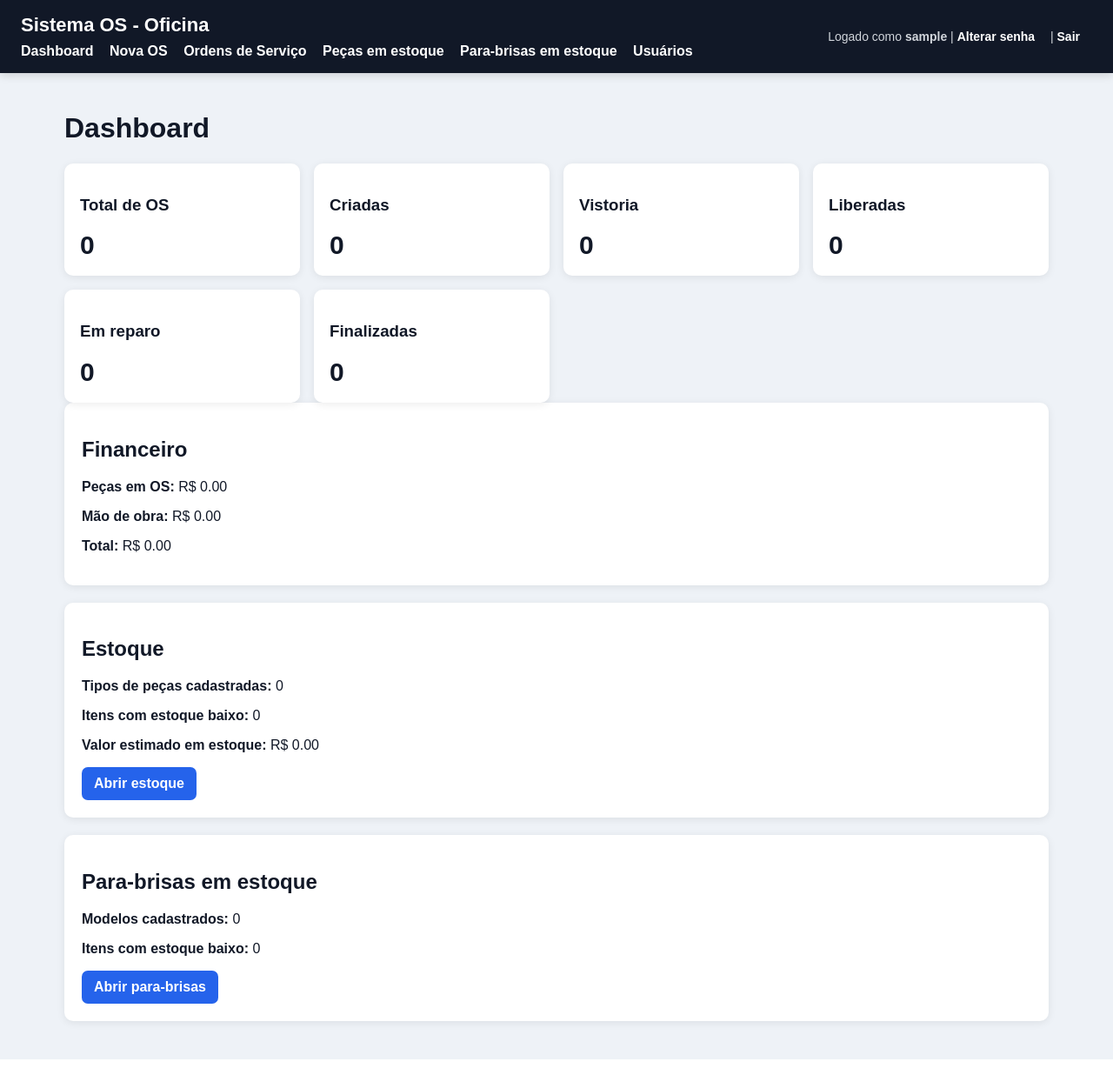
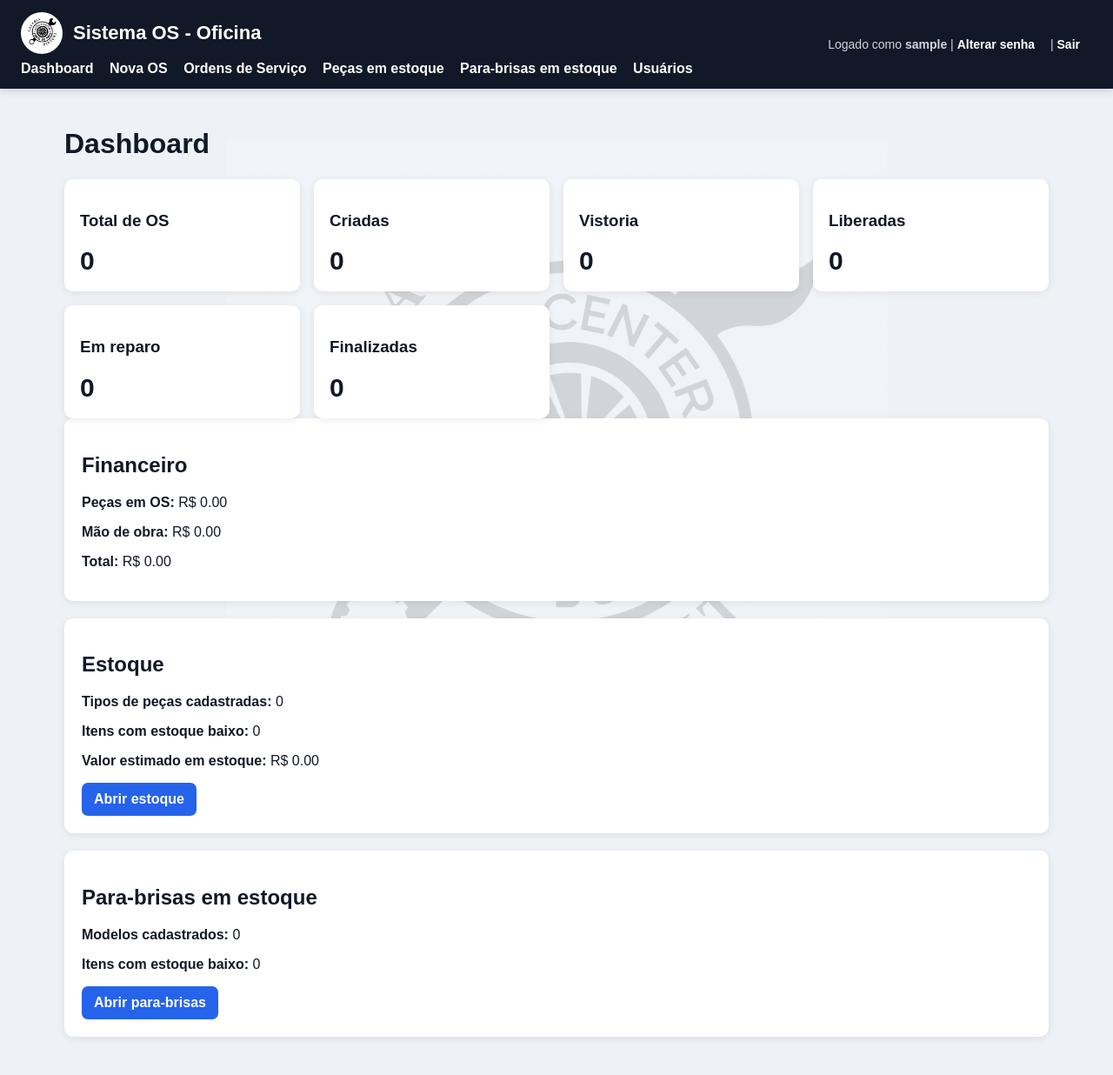
Before and after one commit to pontopneulatariaepintura-web/SistemaOS, a Flask app: page / in a window 1280 px wide. Shown: the whole page at 87% size. Run offline with Flask 3, Linux system fonts and the light colour scheme; the visitor is signed in with stand-in values (Sample User, id 1); data that the repository does not hold is empty.

Commit message:
Adicionar logo e fundo da oficina

```diff
--- a/templates/base.html
+++ b/templates/base.html
@@ -6,10 +6,22 @@
     <title>{% block title %}Sistema OS{% endblock %}</title>
     <style>
         * { box-sizing: border-box; }
-        body { margin: 0; font-family: Arial, Helvetica, sans-serif; background: #eef2f7; color: #111827; }
-        .topo { background: #111827; color: white; padding: 16px 24px; box-shadow: 0 2px 10px rgba(0,0,0,.16); }
+        body {
+            margin: 0;
+            font-family: Arial, Helvetica, sans-serif;
+            color: #111827;
+            background-color: #eef2f7;
+            background-image: linear-gradient(rgba(238,242,247,.88), rgba(238,242,247,.88)), url("{{ url_for('static', filename='logo-ponto-pneu.png') }}");
+            background-repeat: no-repeat;
+            background-position: center 160px;
+            background-size: min(760px, 72vw);
+            background-attachment: fixed;
+        }
+        .topo { background: #111827; color: white; padding: 14px 24px; box-shadow: 0 2px 10px rgba(0,0,0,.16); }
         .topo-container { display: flex; justify-content: space-between; gap: 18px; align-items: center; flex-wrap: wrap; }
-        .marca { font-size: 22px; font-weight: bold; margin-bottom: 8px; }
+        .brand-row { display: flex; align-items: center; gap: 12px; margin-bottom: 8px; }
+        .brand-logo { width: 48px; height: 48px; border-radius: 50%; background: white; object-fit: contain; padding: 3px; }
+        .marca { font-size: 22px; font-weight: bold; }
         .menu a, .usuario a { color: white; text-decoration: none; margin-right: 14px; font-weight: bold; }
         .menu a:hover, .usuario a:hover { color: #93c5fd; }
         .usuario { font-size: 14px; color: #d1d5db; }
@@ -52,7 +64,10 @@
     <div class="topo">
         <div class="topo-container">
             <div>
-                <div class="marca">Sistema OS - Oficina</div>
+                <div class="brand-row">
+                    <img class="brand-logo" src="{{ url_for('static', filename='logo-ponto-pneu.png') }}" alt="Ponto Pneu Lataria e Pintura">
+                    <div class="marca">Sistema OS - Oficina</div>
+                </div>
                 <div class="menu">
                     <a href="{{ url_for('dashboard') }}">Dashboard</a>
                     <a href="{{ url_for('nova_os') }}">Nova OS</a>
```
Also changed, not shown: templates/login.html (+17 -2 lines), static/logo-ponto-pneu.png (added).
